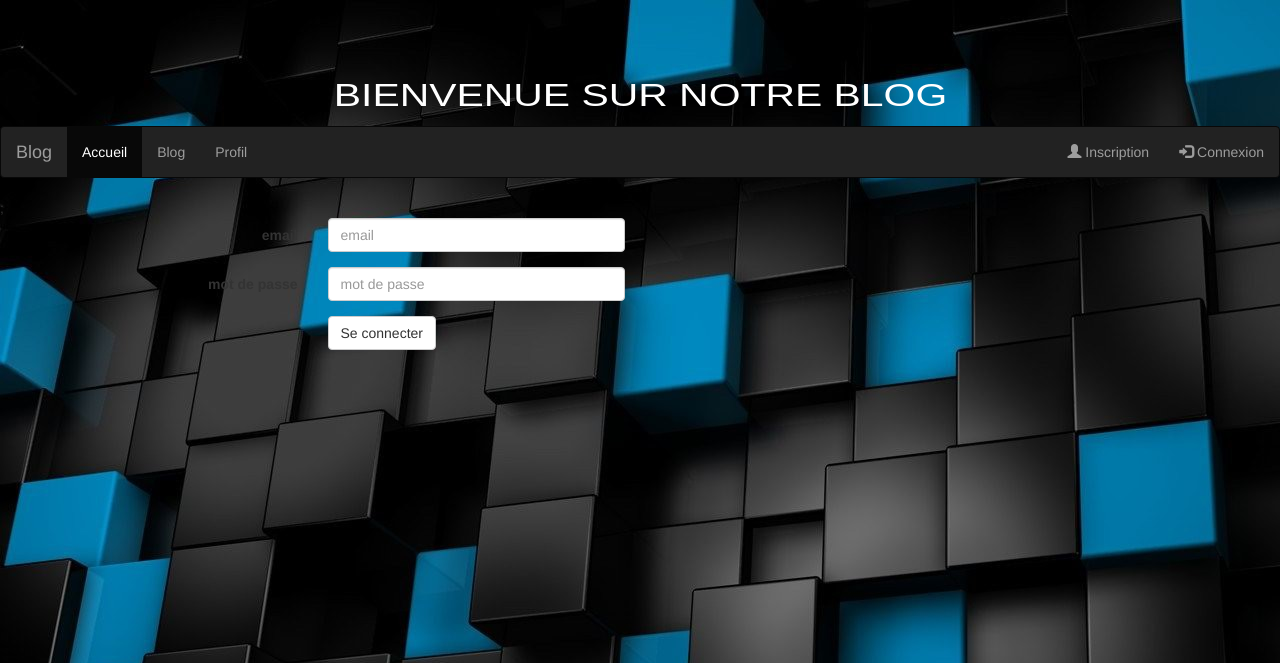
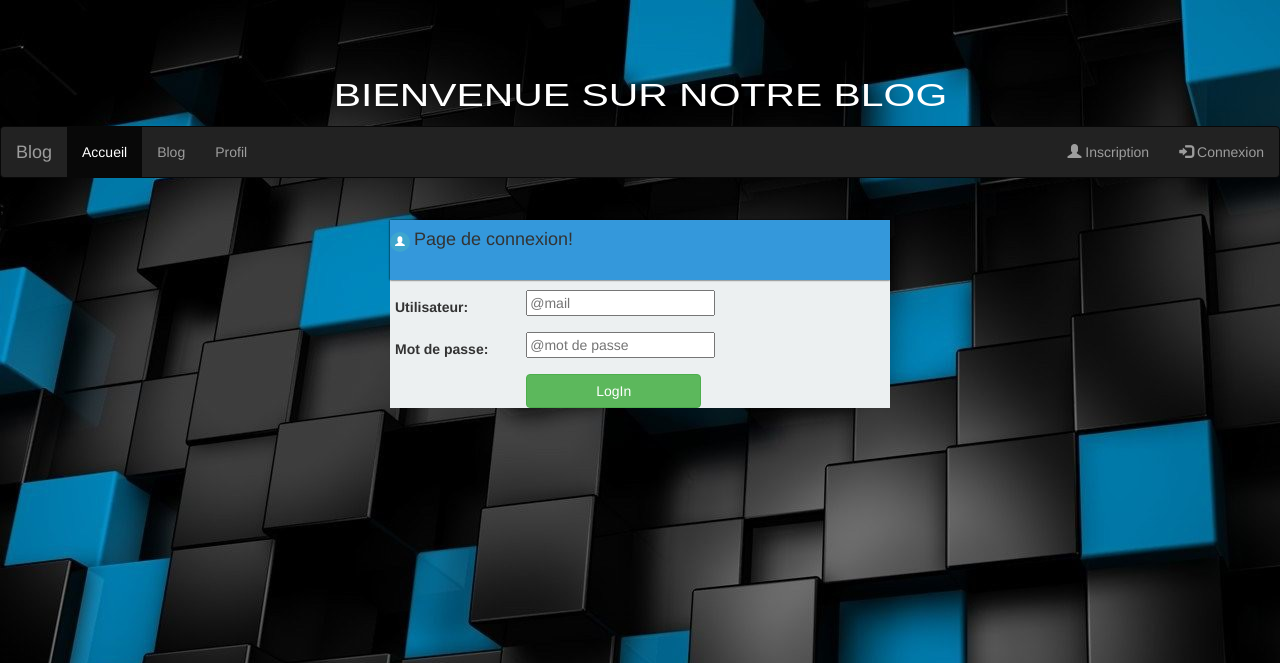
Before and after one commit to virginiecreus/Bac, a PHP site: page /connexion.php in a window 1280 px wide. Shown: the top 663 px of the page. Run offline with PHP 8.4, Linux system fonts and the light colour scheme; some libraries are stand-ins or nearby versions.

Commit message:
petite modification sur le formulaire de connexion plus page de style

```diff
--- /dev/null
+++ b/connexion.js
@@ -0,0 +1,8 @@
+/**
+ * Created by djam on 14/11/16.
+ */
+JQuery(document).ready(function(y){
+    JQuery('#lg').click(function(){
+        alert("hello");
+    });
+});
--- a/connexion.php
+++ b/connexion.php
@@ -6,27 +6,53 @@ include 'menu.php'?>;
     <meta charset="UTF-8">
     <link rel="stylesheet" type="text/css" href="style.css">
     <link href="bootstrap/css/bootstrap.min.css" rel="stylesheet" type="text/css">
+    <link href="bootstrap/js/bootstrap.min.js">
+    <script type="text/javascript" src="connexion.js"></script>
+
+
+
+
 </head>
     <body>
-    <form class="form-horizontal" role="form" method="post" action="connexion1.php">
+    <script type="text/javascript" src="http://ajax.googleapis.com/ajax/libs/jquery/1.8/jquery.min.js"></script>
+    <div class="container">
+        <div class="frm-login" style="margin-top: 2px;">
+            <div class="frm-head">
+                <div class="round round-sm blue"><span class="glyphicon glyphicon-user"></span></div>
+                <label class="control-label"><h4>Page de connexion!</h4></label>
+            </div>
+            <div class="frm-body">
+                <form action="connexion1.php" method="post" class="form-horizontal">
                     <div class="form-group">
-            <label for="mail" class="col-sm-3 control-label">email</label>
-            <div class="col-sm-3">
-                <input type="email" class="form-control" name="mail" placeholder="email">
+                        <div class="col-sm-3"><label class="control-label">Utilisateur: </label></div>
+                        <div class="col-sm-4">
+                            <input class="form-horizontal" type="text" name="mail" placeholder="@mail" required/>
                         </div>
                     </div>
                     <div class="form-group">
-            <label for="mot_de_passe" class="col-sm-3 control-label">mot de passe</label>
                         <div class="col-sm-3">
-                <input type="password" class="form-control" name="mot_de_passe" placeholder="mot de passe">
+                            <label class="control-label">Mot de passe: </label></div>
+                        <div class="col-sm-4">
+                            <input class="form-horizontal" type="password" name="mot_de_passe" placeholder="@mot de passe" required/>
                         </div>
                     </div>
                     <div class="form-group">
-            <div class="col-sm-offset-3 col-sm-6">
-                <button type="submit" class="btn btn-default">Se connecter</button>
+                        <div class="col-sm-3"></div>
+                        <div class="col-sm-2">
+                            <input class="btn btn-success" type="submit" name="login" value="LogIn" style="width: 175px;"/>
                         </div>
                     </div>
                 </form>
+            </div>
+        </div>
+    </div>
+    <script>
+        JQuery(document).ready(function(y){
+            JQuery('#lg').click(function(){
+                alert("hello");
+            });
+    </script>
+
 
 
 </body>
--- a/style.css
+++ b/style.css
@@ -49,3 +49,54 @@ body{
 .style{
     color:white;
 }
+.frm-login{
+    width: 500px;
+    height: auto;
+    margin: auto;
+    background-color: rgb(236, 240, 241);
+}
+.frm-head{
+    height: 60px;
+    background-color: rgb(52, 152, 219);
+    box-shadow:0px 0px 2px 0px black;
+}
+.frm-body{
+    margin: 10px 0 10px 5px;
+    height: auto;
+}
+.frm-foot{
+    padding: 10px;
+    height: 50px;
+    background-color: rgb(52, 152, 219);
+}
+.round {
+    display: inline-block;
+    height: 30px;
+    width: 30px;
+    line-height: 30px;
+    -moz-border-radius: 15px;
+    border-radius: 15px;
+    background-color: #222;
+    color: #FFF;
+    text-align: center;
+}
+.round.round-sm {
+    height: 20px;
+    width: 20px;
+    line-height: 20px;
+    -moz-border-radius: 10px;
+    border-radius: 10px;
+    font-size: 0.7em;
+}
+.round.round-lg {
+    height: 40px;
+    width: 40px;
+    line-height: 40px;
+    -moz-border-radius: 20px;
+    border-radius: 20px;
+    font-size: 1.5em;
+}
+
+.round.blue {
+    background-color: #3EA6CE;
+}
```
Lines whose indentation alone changed are shown as unchanged.
